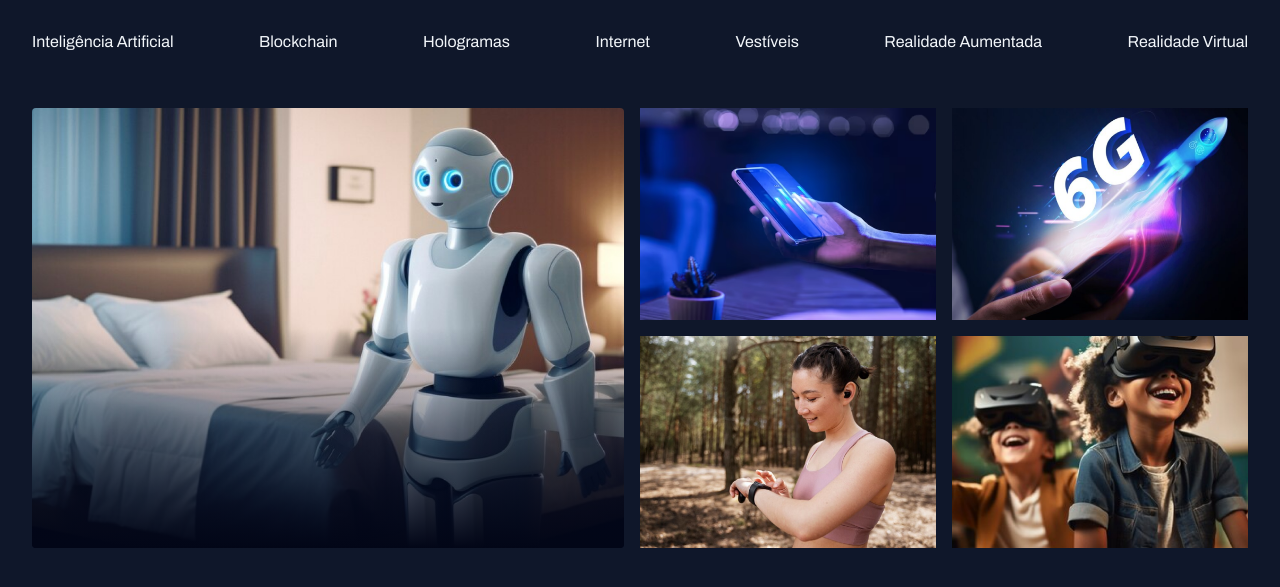
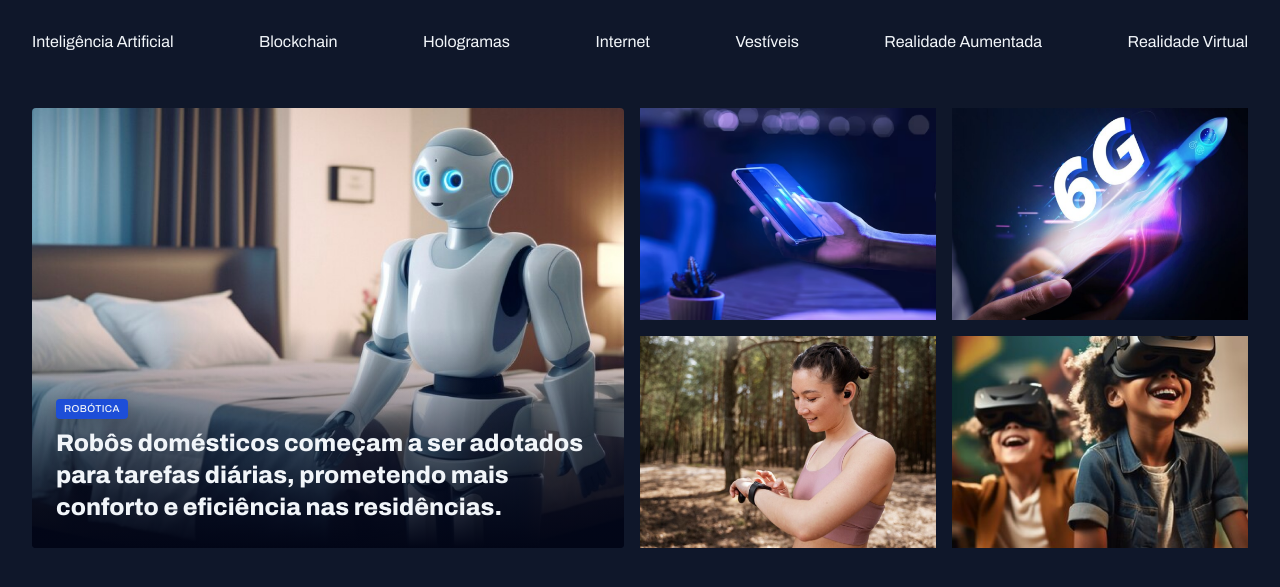
Before and after one commit to Brunogodoy2911/Portal-de-noticias, a plain HTML site: page index.html in a window 1280 px wide. Shown: the part 45-632 px from the top of the page. Drawn offline with Linux system fonts and the light colour scheme; a web font is replaced by a local one.

Commit message:
done card

```diff
--- a/index.html
+++ b/index.html
@@ -47,9 +47,17 @@
 
     <main class="grid container">
       <section id="featured" class="grid grid-flow-col gap-16">
-      <div class="card">
+        <figure class="card">
           <img src="assets/images/Image 01.png" alt="" />
-        </div>
+
+          <figcaption>
+            <span class="content-tag"> Robótica </span>
+            <h2 class="text-2xl">
+              Robôs domésticos começam a ser adotados para tarefas diárias,
+              prometendo mais conforto e eficiência nas residências.
+            </h2>
+          </figcaption>
+        </figure>
 
         <div class="grid grid-cols-2 gap-16">
           <div>
--- a/styles/global.css
+++ b/styles/global.css
@@ -57,3 +57,15 @@ img {
 main {
   margin-top: 40px;
 }
+
+.content-tag {
+  display: inline-block;
+  background-color: var(--brand-color-dark);
+  padding: 4px 8px;
+  border-radius: 4px;
+  font: 500 10px/1.2 var(--font-family);
+  text-transform: uppercase;
+  letter-spacing: 0.04em;
+  color: var(--text-color-primary);
+  box-shadow: 0px 4px 16px rgba(2, 6, 23, 0.25);
+}
--- a/styles/sections.css
+++ b/styles/sections.css
@@ -16,5 +16,16 @@
       top: 50%;
       background: linear-gradient(180deg, transparent 0%, #020617 100%);
     }
+
+    figcaption {
+      position: absolute;
+      bottom: 0;
+
+      padding: 24px;
+
+      h2 {
+        margin-top: 8px;
+      }
+    }
   }
 }
--- a/styles/utility.css
+++ b/styles/utility.css
@@ -15,3 +15,19 @@
 .gap-16 {
   gap: 16px;
 }
+
+.text-2xl {
+  font: var(--h1);
+}
+
+.text-xl {
+  font: var(--h2);
+}
+
+.text-lg {
+  font: var(--h3);
+}
+
+.text-sm {
+  font: var(--text-sm);
+}
```
